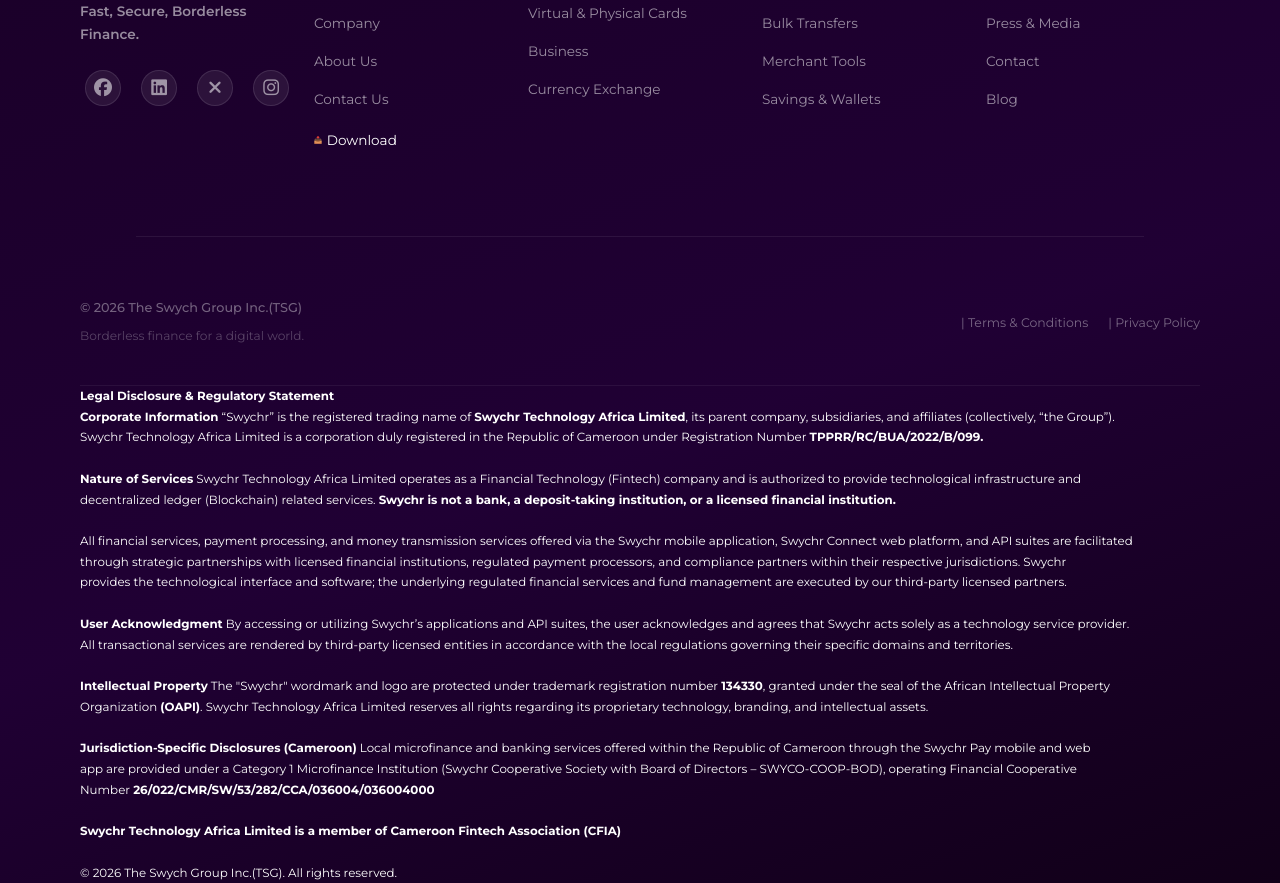
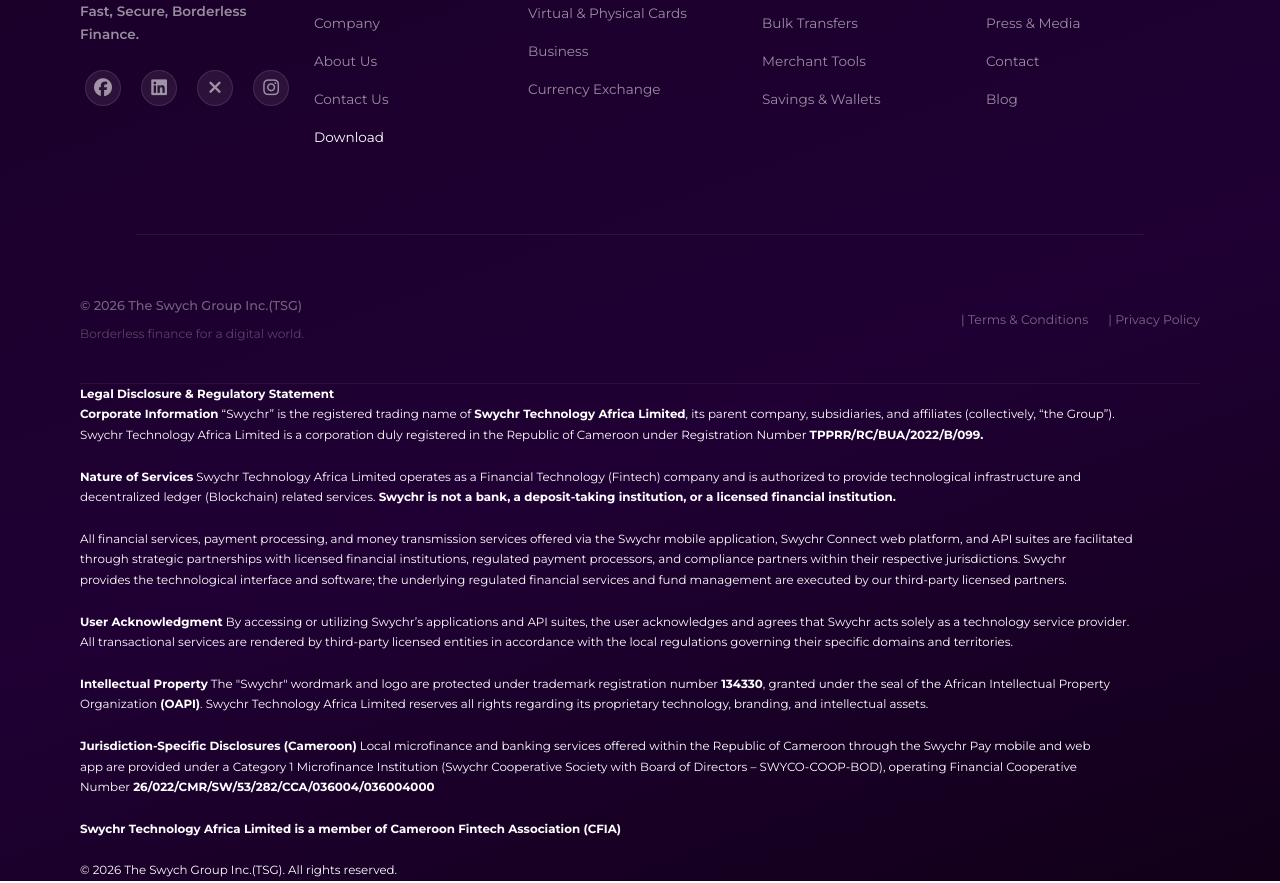
Before and after one commit to bertrand-wanda11/my-swychr-site, a Vue app: page / in a window 1280 px wide. Shown: the part 7880-8763 px from the top of the page. Built offline with nearby package versions, Linux system fonts and the light colour scheme; no server answers.

Commit message:
eleem fix

```diff
--- a/src/components/FooterView.vue
+++ b/src/components/FooterView.vue
@@ -546,10 +546,6 @@
   transition: transform 0.2s ease, color 0.2s ease;
 }
 
-.footer-download-highlight::before {
-  content: "📥";
-  font-size: 0.40rem;
-}
 
 .footer-download-highlight:hover {
   color: #ffffff !important;
--- a/src/router/views/DownloadView.vue
+++ b/src/router/views/DownloadView.vue
@@ -43,7 +43,7 @@
         </a>
 
         <a
-          href="https://play.google.com/store/apps/details?id=com.swychr"
+          href="https://play.google.com/store/apps/details?id=com.innobins.jtqwallet"
           target="_blank"
           rel="noopener"
           class="store-btn google-play"
--- a/src/router/views/GalleryView.vue
+++ b/src/router/views/GalleryView.vue
@@ -18,10 +18,10 @@
 
 <section class= "Gallery3">
   <h3> Swychr Team at the Tech-Fusion event in  Buea Cameroon</h3>
-<a href="https://drive.google.com/drive/folders/1vcgQKDfs4h8mkTHzmkhFvl6XezdWxmZX?usp=sharing"
+<a href="https://betterfoto64.pixieset.com/swychr/"
 target="_blank"
 rel="noopener noreferrer" class="link-image-wrapper">
-  <img src="@/assets/images/romo1.jpeg" alt="Clickable Advertisement" class="clickable-img" />
+  <img src="@/assets/images/ellem.jpg" alt="Clickable Advertisement" class="clickable-img" />
 </a>
 </section>
     <FooterView />
```
Also changed, not shown: src/assets/images/romo1.jpeg (deleted), 1 other file (tests, documents, lock files or other folders).
